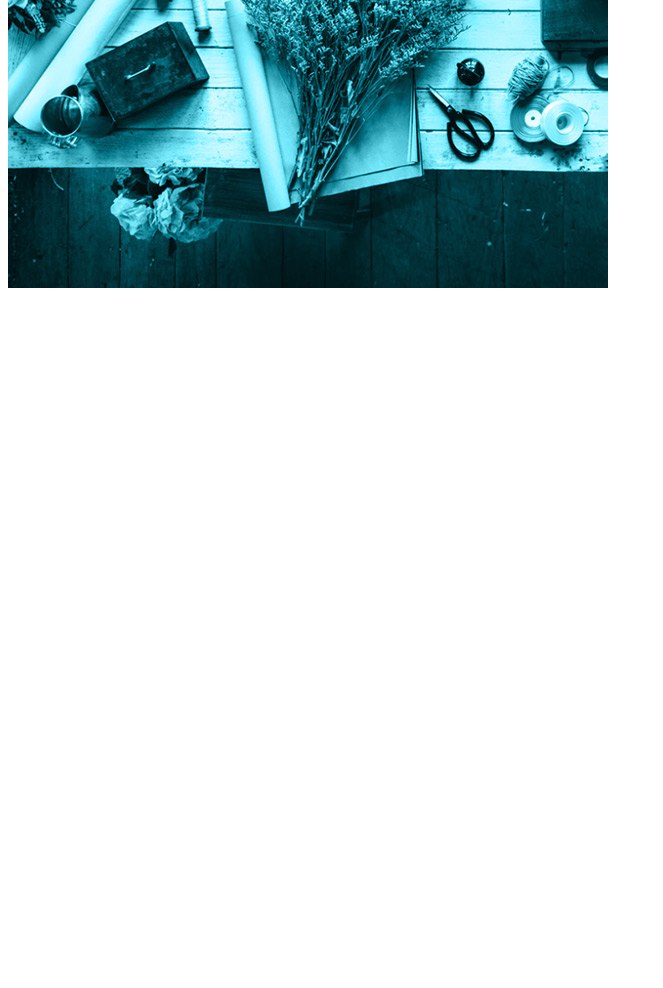
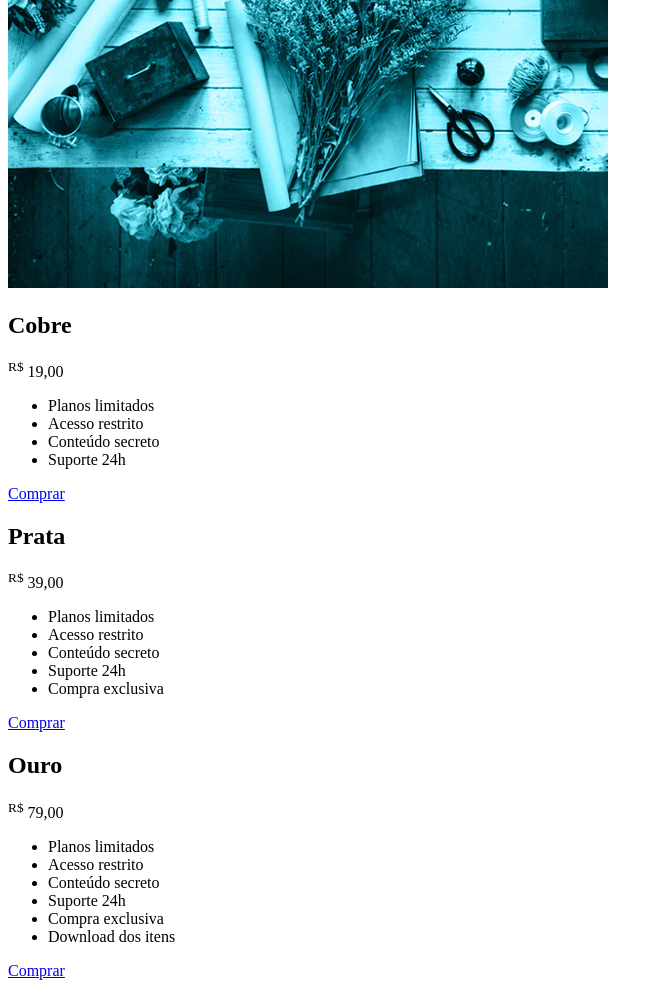
Before and after one commit to dyhalmeida/FlexBlog, a plain HTML site: page index.html in a window 1280 px wide. Shown: the part 3092-4080 px from the top of the page, without its empty margins (0-663 px from the left). Before the commit the page ends 3392 px from the top, so only its background shows below. Drawn offline with Linux system fonts and the light colour scheme.

Commit message:
container prices

```diff
--- a/index.html
+++ b/index.html
@@ -85,5 +85,44 @@
         </div>
       </div>
     </section>
+
+    <section class="price-container" id="price">
+      <div class="price-item">
+        <h2>Cobre</h2>
+        <span><sup>R$</sup> 19,00</span>
+        <ul>
+          <li>Planos limitados</li>
+          <li>Acesso restrito</li>
+          <li>Conteúdo secreto</li>
+          <li>Suporte 24h</li>
+        </ul>
+        <a href="#">Comprar</a>
+      </div>
+      <div class="price-item">
+        <h2>Prata</h2>
+        <span><sup>R$</sup> 39,00</span>
+        <ul>
+          <li>Planos limitados</li>
+          <li>Acesso restrito</li>
+          <li>Conteúdo secreto</li>
+          <li>Suporte 24h</li>
+          <li>Compra exclusiva</li>
+        </ul>
+        <a href="#">Comprar</a>
+      </div>
+      <div class="price-item">
+        <h2>Ouro</h2>
+        <span><sup>R$</sup> 79,00</span>
+        <ul>
+          <li>Planos limitados</li>
+          <li>Acesso restrito</li>
+          <li>Conteúdo secreto</li>
+          <li>Suporte 24h</li>
+          <li>Compra exclusiva</li>
+          <li>Download dos itens</li>
+        </ul>
+        <a href="#">Comprar</a>
+      </div>
+    </section>
   </body>
 </html>
```
